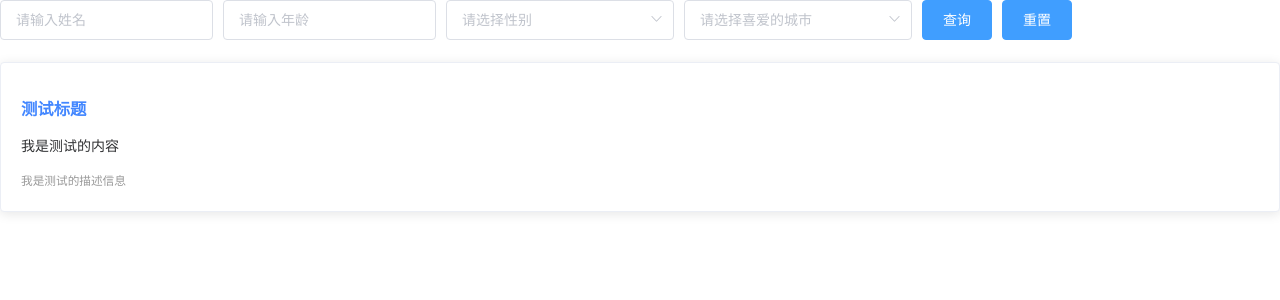
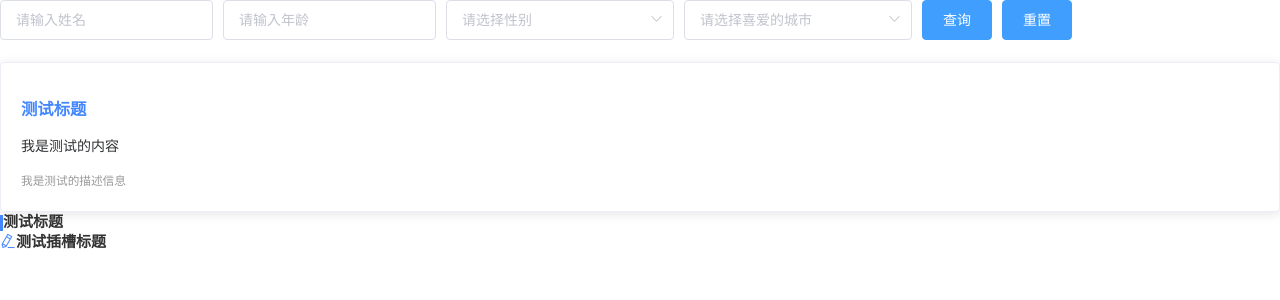
Before and after one commit to yhzzy/yh-ui-components, a Vue app: page / in a window 1280 px wide. Shown: the top 300 px of the page. Built offline with nearby package versions, Linux system fonts and the light colour scheme.

Commit message:
增加模块标题

```diff
--- a/package.json
+++ b/package.json
@@ -3,7 +3,7 @@
   "sideEffects": [
     "*.vue"
   ],
-  "version": "0.1.0",
+  "version": "0.2.0",
   "description": "yh-ui-components",
   "private": false,
   "scripts": {
--- a/src/App.vue
+++ b/src/App.vue
@@ -6,6 +6,10 @@
       <p>我是测试的内容</p>
       <small slot="desc">我是测试的描述信息</small>
     </yh-dashboard-card>
+    <yh-block-title title="测试标题"></yh-block-title>
+    <yh-block-title title="测试插槽标题">
+      <i slot="icon" class="el-icon-edit slot-icon"></i>
+    </yh-block-title>
   </div>
 </template>
 
--- a/src/assets/less/all.less
+++ b/src/assets/less/all.less
@@ -1 +1,2 @@
 @import "dashboardCard";
+@import "blockTitle";
--- /dev/null
+++ b/src/assets/less/blockTitle.less
@@ -0,0 +1,18 @@
+.yh-block-title {
+  i {
+    color: @mainColor;
+    font-size: 16px;
+  }
+  .yh-block-title-icon {
+    width: 3px;
+    height: 16px;
+    display: inline-block;
+    background: @mainColor;
+    vertical-align: sub;
+  }
+  .yh-block-title-text {
+    display: inline-block;
+    font-size: 15px;
+    font-weight: bold;
+  }
+}
--- /dev/null
+++ b/src/components/BlockTitle/BlockTitle.vue
@@ -0,0 +1,26 @@
+<template>
+  <div class="yh-block-title">
+    <slot class="yh-block-title-icon__slot" name="icon">
+      <span class="yh-block-title-icon"></span>
+    </slot>
+    <span class="yh-block-title-text" :style="titleStyle">{{ title }}</span>
+  </div>
+</template>
+
+<script>
+export default {
+  name: 'BlockTitle',
+  props: {
+    title: {
+      type: String,
+      required: true,
+    },
+    titleStyle: {
+      type: Object,
+      default: () => {
+        return {};
+      },
+    },
+  },
+};
+</script>
--- a/src/components/index.js
+++ b/src/components/index.js
@@ -1,5 +1,6 @@
 import Query from './Query/Query';
 import Card from './Card/Card';
 import DashboardCard from './DashboardCard/DashboardCard';
+import BlockTitle from './BlockTitle/BlockTitle';
 
-export { Query, Card, DashboardCard };
+export { Query, Card, DashboardCard, BlockTitle };
```
